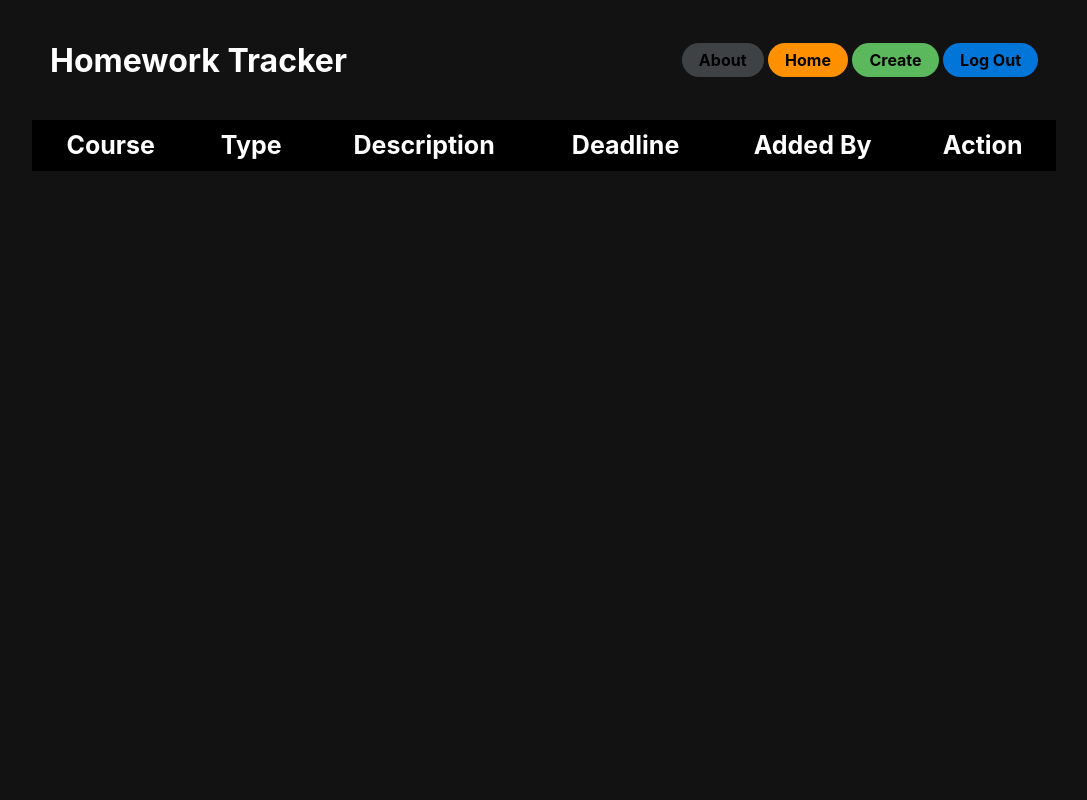
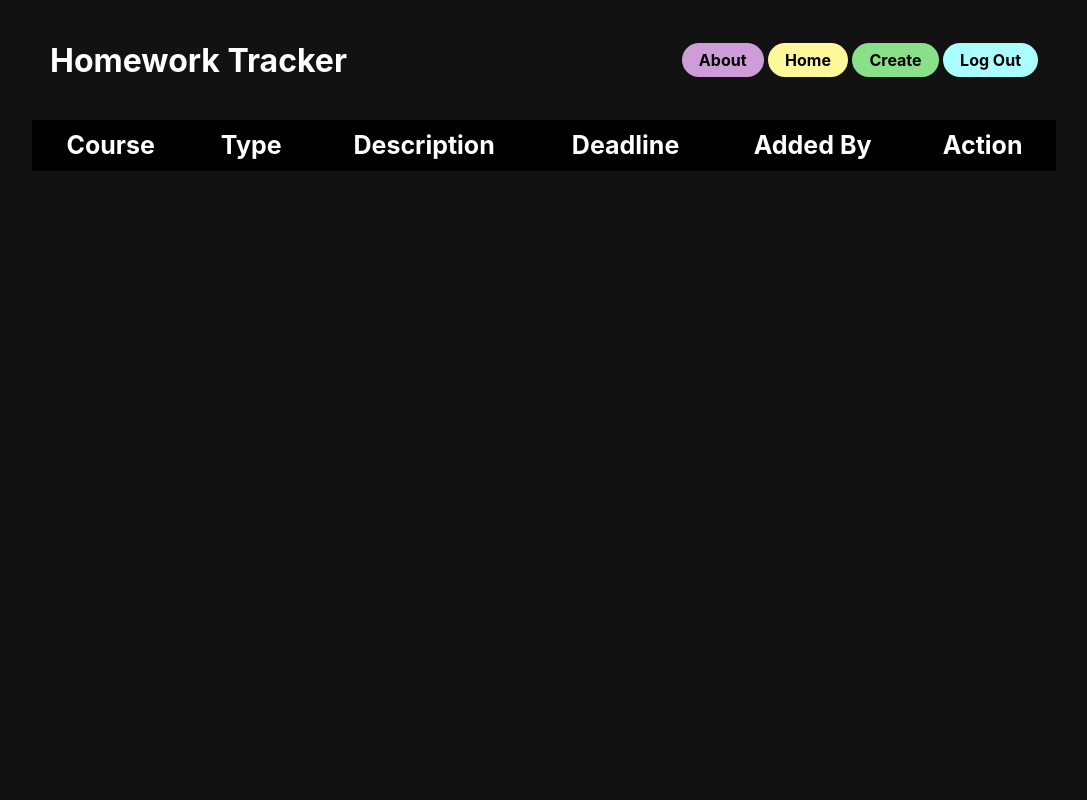
Before and after one commit to udaychhina/acit2911, a Flask app: page /index in a window 1280 px wide. Shown: the whole page, without its empty margins (96-1183 px from the left). Run offline with Flask 2, Linux system fonts and the light colour scheme; the visitor is signed in with stand-in values (Sample User, id 1); data comes from the database, SQL or seed files in the repository; data that the repository does not hold is empty.

Commit message:
changed dark theme button colors to pastels

```diff
--- a/hw_tracker/auth.py
+++ b/hw_tracker/auth.py
@@ -39,7 +39,6 @@ def register():
             except db.IntegrityError:
                 error = f"User {username} is already registered."
             else:
-                print('here!')
                 return redirect(url_for("auth.login"))
 
         flash(error)
--- a/hw_tracker/homework.py
+++ b/hw_tracker/homework.py
@@ -124,10 +124,10 @@ def confirmation():
 def deleteconfirm():
     return render_template('homework/deleteconfirm.html')
 
-@bp.route('/toggle-theme')
+
+@bp.route('/toggle_theme')
 def toggle_theme():
     current_theme = session.get('theme')
-    print(current_theme)
     if current_theme == 'dark':
         session['theme'] = 'light'
     else:
--- a/hw_tracker/static/css/styles.css
+++ b/hw_tracker/static/css/styles.css
@@ -66,16 +66,16 @@
     --body-font: 'Inter', sans-serif;
     --normal-font-size: 1rem;
     --small-font-size: .75rem;
-    --button-light-orange: #f0ad4e;
-    --button-dark-orange: #ff9100;
-    --button-light-red: #d9534f;
-    --button-dark-red: #ff0800;
-    --button-light-green: #0bd80b;
-    --button-dark-green: #5cb85c;
-    --button-dark-blue: #0275d8;
-    --button-light-blue: #0088ff;
-    --button-light-grey: #3e4244;
-    --button-dark-grey: #1a1b1b;
+    --button-light-orange: #d4cd69;
+    --button-dark-orange: #FFF89A;
+    --button-light-red: #ff6961;
+    --button-dark-red: #ff5047;
+    --button-light-green: #C1E1C1;
+    --button-dark-green: #89e089;
+    --button-dark-blue: #AAFFFE;
+    --button-light-blue: #5ebdbb;
+    --button-light-grey: #CE9DD9;
+    --button-dark-grey: #ae5fc0;
 
     /* Flash warnings abkcground color */
     --flash-warning-red: #CF6679;
```
